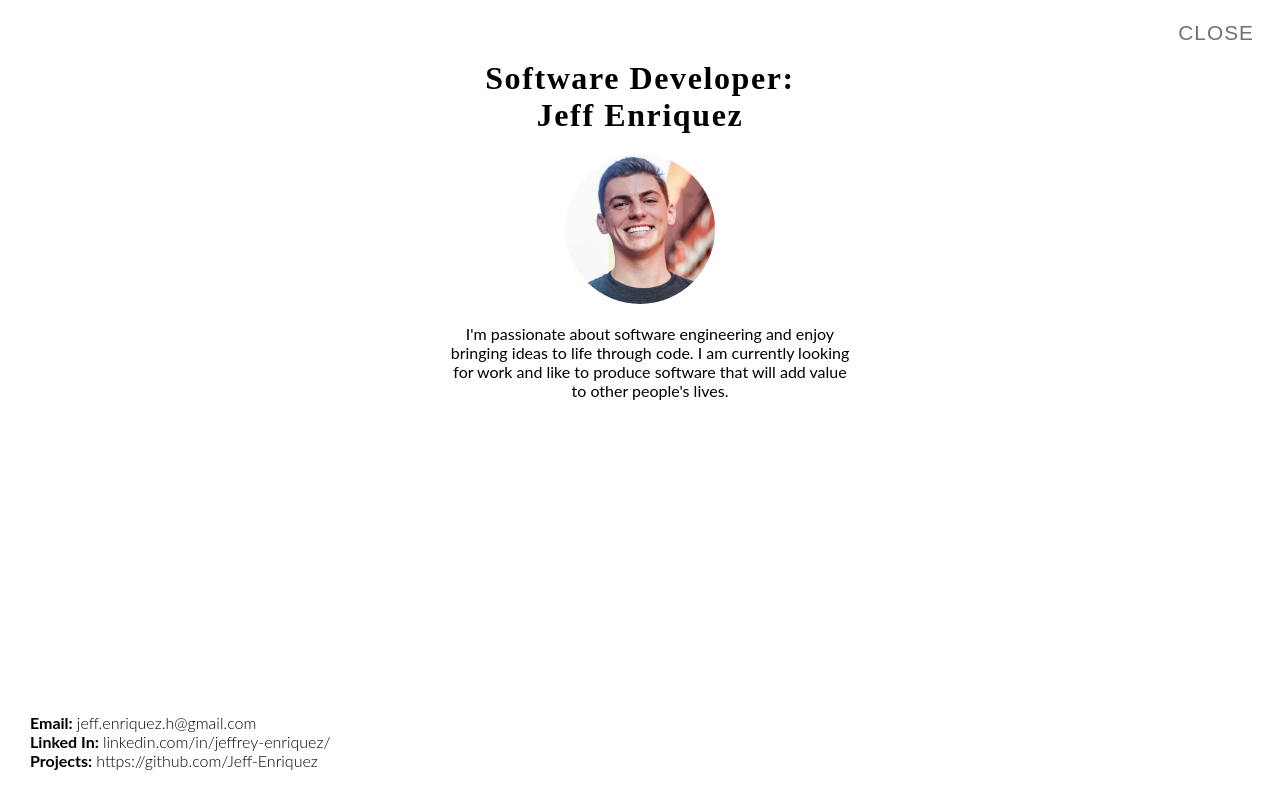
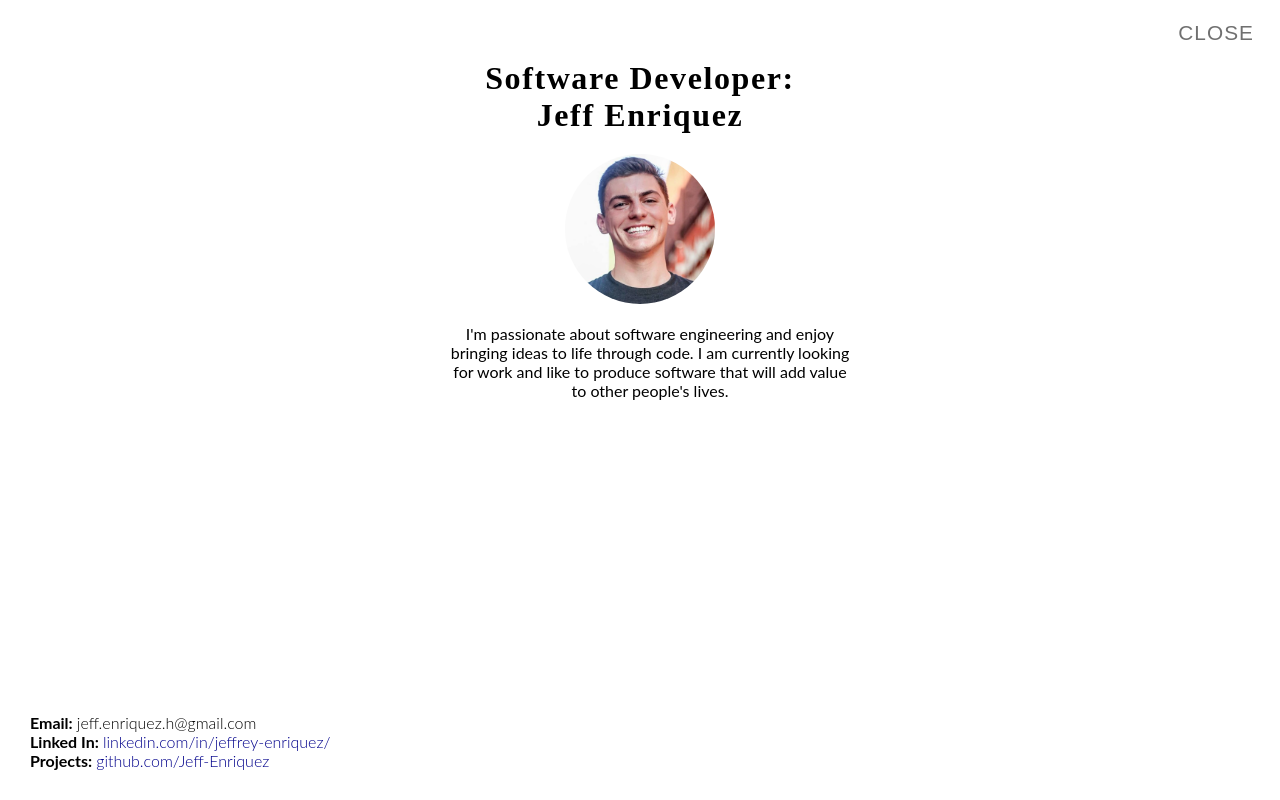
Before and after one commit to Jeff-Enriquez/check-in, a React (Create React App) app: page /login in a window 1280 px wide. Both pictures are taken after a click on the button "CREDITS". Built offline with nearby package versions, Linux system fonts and the light colour scheme; no server answers; what webfontloader would draw is missing.

Commit message:
Update credits

```diff
--- a/src/components/Credits/index.js
+++ b/src/components/Credits/index.js
@@ -29,8 +29,8 @@ const Credits = ({ creditsIsOpen, setCreditsIsOpen }) => {
             <p>I'm passionate about software engineering and enjoy bringing ideas to life through code. I am currently looking for work and like to produce software that will add value to other people's lives.</p>
             <div className={classes.links}>
               <p><span className={classes.bold}>Email:</span> <span className={classes.light}>jeff.enriquez.h@gmail.com</span></p>
-              <p><span className={classes.bold}>Linked In:</span> <span className={classes.light}>linkedin.com/in/jeffrey-enriquez/</span></p>
-              <p><span className={classes.bold}>Projects:</span> <span className={classes.light}>https://github.com/Jeff-Enriquez</span></p>
+              <p><span className={classes.bold}>Linked In:</span> <a href='https://www.linkedin.com/in/jeffrey-enriquez/' target="_blank" className={`${classes.light} ${classes.link}`}>linkedin.com/in/jeffrey-enriquez/</a></p>
+              <p><span className={classes.bold}>Projects:</span> <a href='https://github.com/Jeff-Enriquez' target="_blank" className={`${classes.light} ${classes.link}`}>github.com/Jeff-Enriquez</a></p>
             </div>
           </div>
         </div>
--- a/src/components/Credits/styles.js
+++ b/src/components/Credits/styles.js
@@ -90,6 +90,11 @@ const useStyles = createUseStyles(theme => ({
   light: {
     fontWeight: '300',
   },
+  link: {
+    cursor: 'pointer',
+    textDecoration: 'none',
+    color: 'darkblue',
+  },
   '@media (max-width: 480px)': {
     heading: {
       fontSize: '1.4em',
```
